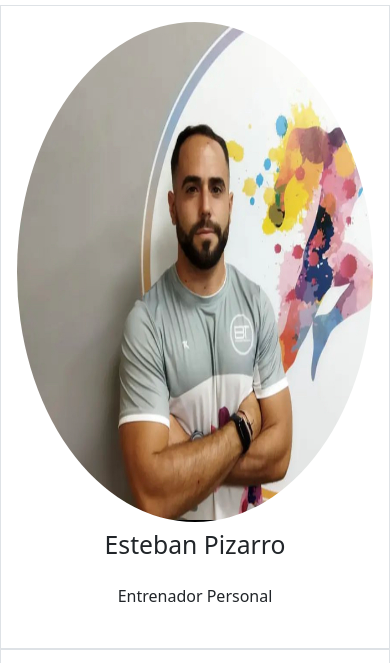
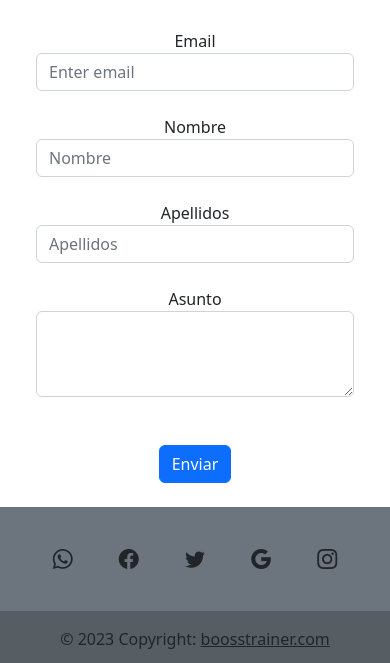
Before and after one commit to amartingonz/proyecto-bootstrap, a website built with Parcel: page html/contacto.html in a window 390 px wide. Shown: the part 780-1443 px from the top of the page. Built offline with nearby package versions, Linux system fonts and the light colour scheme.

```diff
--- /dev/null
+++ b/css/contacto.css
@@ -0,0 +1,4 @@
+html{
+    margin: 0;
+
+}
--- a/html/contacto.html
+++ b/html/contacto.html
@@ -25,7 +25,7 @@
                 <span class="text-dark fs-5 fw-bold">Home</span>
               </a>
               <button class="navbar-toggler" type="button" data-bs-toggle="collapse" data-bs-target="#collapsibleNavbar">
-                <span class="navbar-toggler-icon"></span>
+                <span class="navbar-toggler-icon bg-opacity-25 bg-black"></span>
               </button>
               <div class="collapse navbar-collapse" id="collapsibleNavbar">
                     <ul class="navbar-nav">
@@ -58,29 +58,28 @@
     <!-- Seccion H1 -->
     <section class="row w-80 mx-auto text-center" id="seccion-h1">
         <h1 class="p-3 fs-1 border-top border-3 fw-bold">Equipo</h1>
-        <div class="col-sm-12 p-3 border">
-            <img src="../img/equipo/esteban.jpeg" class="img-fluid rounded-circle" alt="Esteban">
-            <h2 class="fs-2 p-2">Esteban Pizarro</h2>
-            <p class="fs-8 p-2">Entrenador Personal</p>
-        </div>
-        <div class="col-sm-12 p-3 border">
-            <img src="../img/equipo/alberto.jpeg" class="img-fluid rounded-circle" alt="Alberto">
-            <h2 class="fs-2 p-2">Alberto Martín</h2>
-            <p class="fs-8 p-2">Entrenador Personal y Readaptador</p>
-        </div>
-        <div class="col-sm-12 p-3 border">
-            <img src="../img/equipo/josecarlos.jpeg" class="img-fluid rounded-circle" alt="JoseCarlos">
-            <h2 class="fs-2 p-2">Jose Carlos Martín</h2>
-            <p class="fs-8 p-2">Entrenador Personal</p>
-        </div>
-        <div class="col-sm-12 p-3 border">
-            <img src="../img/equipo/maria.jpeg" class="img-fluid rounded-circle" alt="Maria">
-            <h2 class="fs-2 p-2">María Principal</h2>
-            <p class="fs-8 p-2">Nutricionista</p>
-        </div>
+        <form>
+            <div class="form-group m-4">
+              <label for="exampleInputEmail1">Email</label>
+              <input type="email" class="form-control" id="exampleInputEmail1" aria-describedby="emailHelp" placeholder="Enter email">
+            </div>
+            <div class="form-group m-4">
+              <label for="exampleInputPassword1">Nombre</label>
+              <input type="text" class="form-control" id="exampleInputPassword1" placeholder="Nombre">
+            </div>
+            <div class="form-group m-4">
+                <label for="exampleInputPassword1">Apellidos</label>
+                <input type="text" class="form-control" id="exampleInputPassword1" placeholder="Apellidos">
+              </div>
+            <div class="form-group m-4">
+                <label for="exampleFormControlTextarea1">Asunto</label>
+                <textarea class="form-control" id="exampleFormControlTextarea1" rows="3"></textarea>
+            </div>
+            <button type="submit" class="btn btn-primary m-4">Enviar</button>
+          </form>
     </section>
     </main>
-    <footer class="text-center text-white bg-secondary">
+<footer class="text-center text-white bg-secondary">
         <!-- Grid container -->
         <div class="container pt-4">
           <!-- Section: Social media -->
--- a/package.json
+++ b/package.json
@@ -1,7 +1,6 @@
 {
   "name": "proyecto-bootstrap",
   "version": "1.0.0",
-  "description": "",
   "main": "index.js",
   "scripts": {
     "parcel:desarrollo": "parcel build html/index.html",
@@ -31,5 +30,6 @@
     "parcel": "^2.8.3",
     "parcel-plugin-imagemin": "^4.0.2",
     "sass": "^1.58.0"
-  }
+  },
+  "description": ""
 }
```
Also changed, not shown: html/equipo.html (+1 -11 lines), html/index.html (+2 -2 lines).
